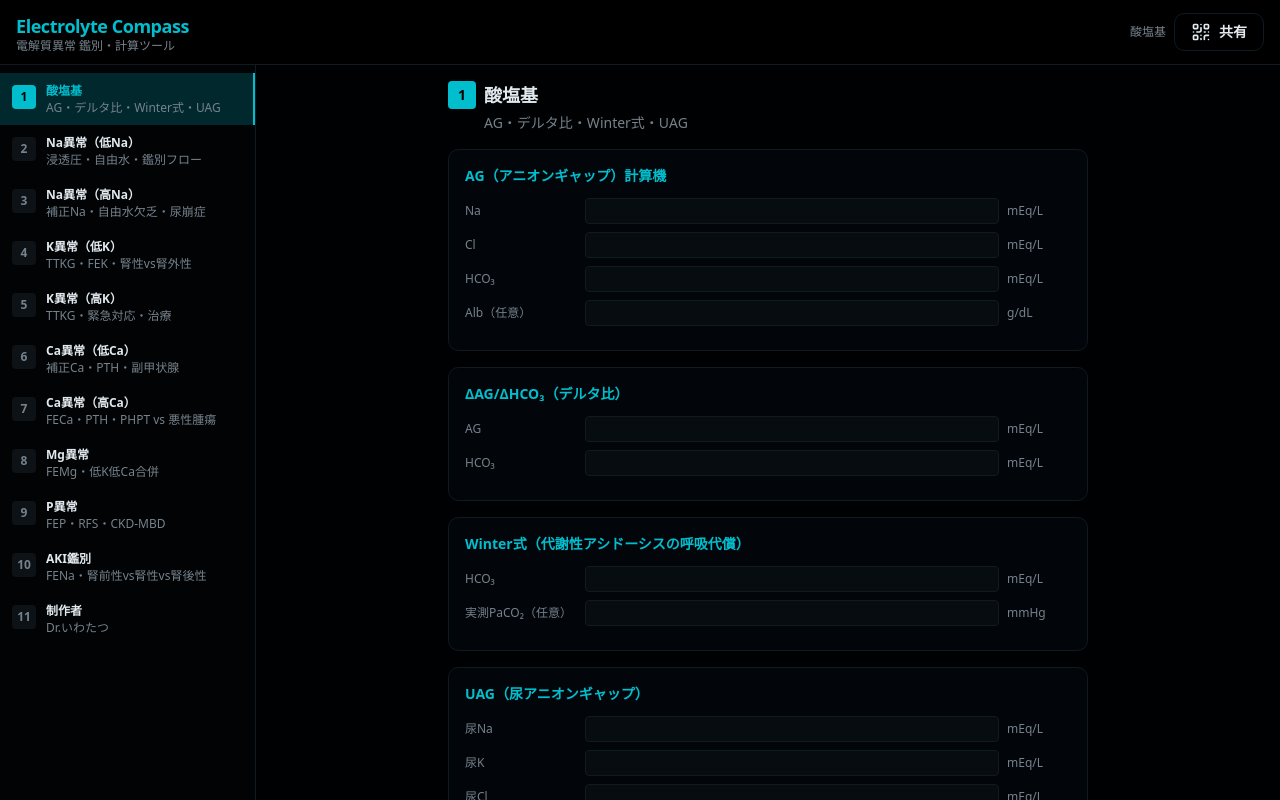
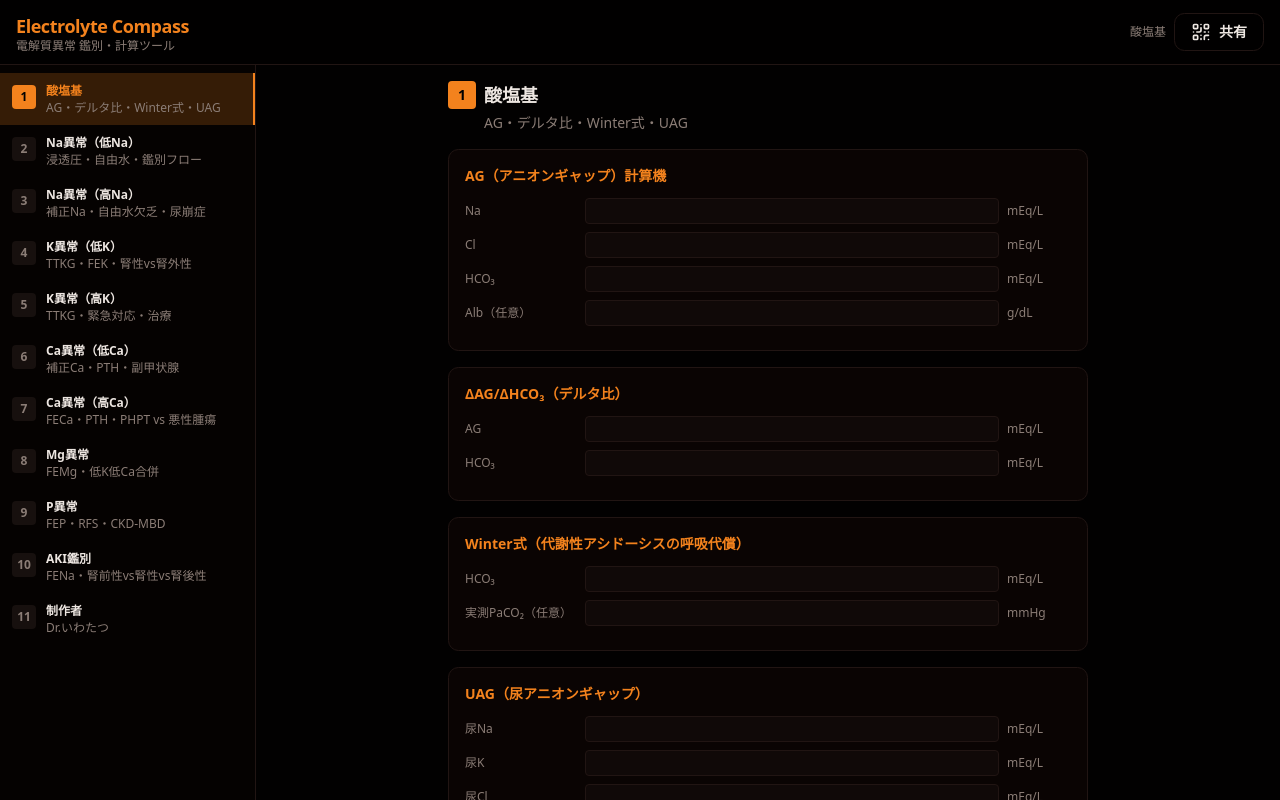
Before and after one commit to iwatatsu2/electrolyte-compass, a React (Vite) app: page / in a window 1280 px wide. Shown: the top 800 px of the page. Built offline with nearby package versions, Linux system fonts and the light colour scheme.

Commit message:
Fix: アンバー/オレンジ系カラーテーマに変更、共有ダイアログを3カラム化

```diff
--- a/src/App.tsx
+++ b/src/App.tsx
@@ -14,10 +14,11 @@ import { Section10_AKI } from '@/sections/Section10_AKI';
 import { Section11_Author } from '@/sections/Section11_Author';
 
 const DM_URL = 'https://iwatatsu2.github.io/dm-compass/';
+const ENDO_URL = 'https://endoguide.vercel.app/endocrine';
 const EC_URL = 'https://iwatatsu2.github.io/electrolyte-compass/';
 
 function qrSrc(url: string) {
-  return `https://api.qrserver.com/v1/create-qr-code/?size=180x180&color=ffffff&bgcolor=1a1a2e&data=${encodeURIComponent(url)}`;
+  return `https://api.qrserver.com/v1/create-qr-code/?size=180x180&color=ffffff&bgcolor=120d06&data=${encodeURIComponent(url)}`;
 }
 
 function QRShareDialog() {
@@ -33,37 +34,28 @@ function QRShareDialog() {
         <DialogHeader>
           <DialogTitle className="text-base">アプリを共有する</DialogTitle>
         </DialogHeader>
-        <div className="grid grid-cols-2 gap-4 pt-2">
-          <div className="flex flex-col items-center gap-2">
-            <img src={qrSrc(DM_URL)} alt="DM Compass QR" className="w-40 h-40 rounded-lg" />
+        <div className="grid grid-cols-3 gap-3 pt-2">
+          {[
+            { url: DM_URL,   label: 'DM Compass',          sub: '糖尿病病棟OS',   color: 'text-green-400' },
+            { url: ENDO_URL, label: 'Endo Compass',         sub: '内分泌負荷試験', color: 'text-blue-400' },
+            { url: EC_URL,   label: 'Electrolyte Compass',  sub: '電解質異常鑑別', color: 'text-amber-400' },
+          ].map((app) => (
+            <div key={app.url} className="flex flex-col items-center gap-2">
+              <img src={qrSrc(app.url)} alt={app.label} className="w-full aspect-square rounded-xl" />
               <div className="text-center">
-              <p className="text-sm font-bold text-green-400">DM Compass</p>
-              <p className="text-xs text-muted-foreground">糖尿病病棟OS</p>
+                <p className={`text-xs font-bold ${app.color}`}>{app.label}</p>
+                <p className="text-xs text-muted-foreground">{app.sub}</p>
                 <a
-                href={DM_URL}
+                  href={app.url}
                   target="_blank"
                   rel="noopener noreferrer"
-                className="block mt-1 text-xs text-blue-400 underline break-all hover:text-blue-300"
+                  className="block mt-1 text-xs text-blue-400 underline hover:text-blue-300"
                 >
-                {DM_URL}
+                  開く
                 </a>
               </div>
             </div>
-          <div className="flex flex-col items-center gap-2">
-            <img src={qrSrc(EC_URL)} alt="Electrolyte Compass QR" className="w-40 h-40 rounded-lg" />
-            <div className="text-center">
-              <p className="text-sm font-bold text-primary">Electrolyte Compass</p>
-              <p className="text-xs text-muted-foreground">電解質異常鑑別</p>
-              <a
-                href={EC_URL}
-                target="_blank"
-                rel="noopener noreferrer"
-                className="block mt-1 text-xs text-blue-400 underline break-all hover:text-blue-300"
-              >
-                {EC_URL}
-              </a>
-            </div>
-          </div>
+          ))}
         </div>
         <p className="text-xs text-muted-foreground text-center pt-1">QRコードをスキャンしてアクセス</p>
       </DialogContent>
--- a/src/index.css
+++ b/src/index.css
@@ -38,35 +38,35 @@
 }
 
 :root {
-  /* Electrolyte Compass - シアン系ダークテーマ */
-  --primary: oklch(0.70 0.19 200);       /* シアン（メインアクセント） */
+  /* Electrolyte Compass - アンバー/オレンジ系ダークテーマ */
+  --primary: oklch(0.72 0.17 55);        /* アンバー（メインアクセント） */
   --primary-foreground: oklch(0.05 0 0);
-  --sidebar-primary: oklch(0.70 0.19 200);
+  --sidebar-primary: oklch(0.72 0.17 55);
   --sidebar-primary-foreground: oklch(0.05 0 0);
   --radius: 0.65rem;
-  --background: oklch(0.07 0.01 240);    /* ほぼ黒 */
-  --foreground: oklch(0.93 0.01 240);
-  --card: oklch(0.12 0.015 240);
-  --card-foreground: oklch(0.93 0.01 240);
-  --popover: oklch(0.12 0.015 240);
-  --popover-foreground: oklch(0.93 0.01 240);
+  --background: oklch(0.07 0.01 30);     /* ほぼ黒（わずかにウォーム） */
+  --foreground: oklch(0.93 0.01 60);
+  --card: oklch(0.12 0.015 30);
+  --card-foreground: oklch(0.93 0.01 60);
+  --popover: oklch(0.12 0.015 30);
+  --popover-foreground: oklch(0.93 0.01 60);
   --secondary: oklch(0.62 0.19 25);
   --secondary-foreground: oklch(1 0 0);
-  --muted: oklch(0.18 0.012 240);
-  --muted-foreground: oklch(0.60 0.02 240);
-  --accent: oklch(0.70 0.19 200);
+  --muted: oklch(0.18 0.012 30);
+  --muted-foreground: oklch(0.60 0.02 50);
+  --accent: oklch(0.72 0.17 55);
   --accent-foreground: oklch(0.05 0 0);
   --destructive: oklch(0.62 0.19 25);
   --destructive-foreground: oklch(1 0 0);
-  --border: oklch(0.21 0.02 240);
-  --input: oklch(0.15 0.012 240);
-  --ring: oklch(0.70 0.19 200);
-  --sidebar: oklch(0.09 0.015 240);
-  --sidebar-foreground: oklch(0.93 0.01 240);
-  --sidebar-accent: oklch(0.70 0.19 200);
+  --border: oklch(0.21 0.02 30);
+  --input: oklch(0.15 0.012 30);
+  --ring: oklch(0.72 0.17 55);
+  --sidebar: oklch(0.09 0.015 30);
+  --sidebar-foreground: oklch(0.93 0.01 60);
+  --sidebar-accent: oklch(0.72 0.17 55);
   --sidebar-accent-foreground: oklch(0.05 0 0);
-  --sidebar-border: oklch(0.21 0.02 240);
-  --sidebar-ring: oklch(0.70 0.19 200);
+  --sidebar-border: oklch(0.21 0.02 30);
+  --sidebar-ring: oklch(0.72 0.17 55);
 }
 
 @layer base {
```
Also changed, not shown: 5 other files (tests, documents, lock files or other folders). Lines whose indentation alone changed are shown as unchanged.
